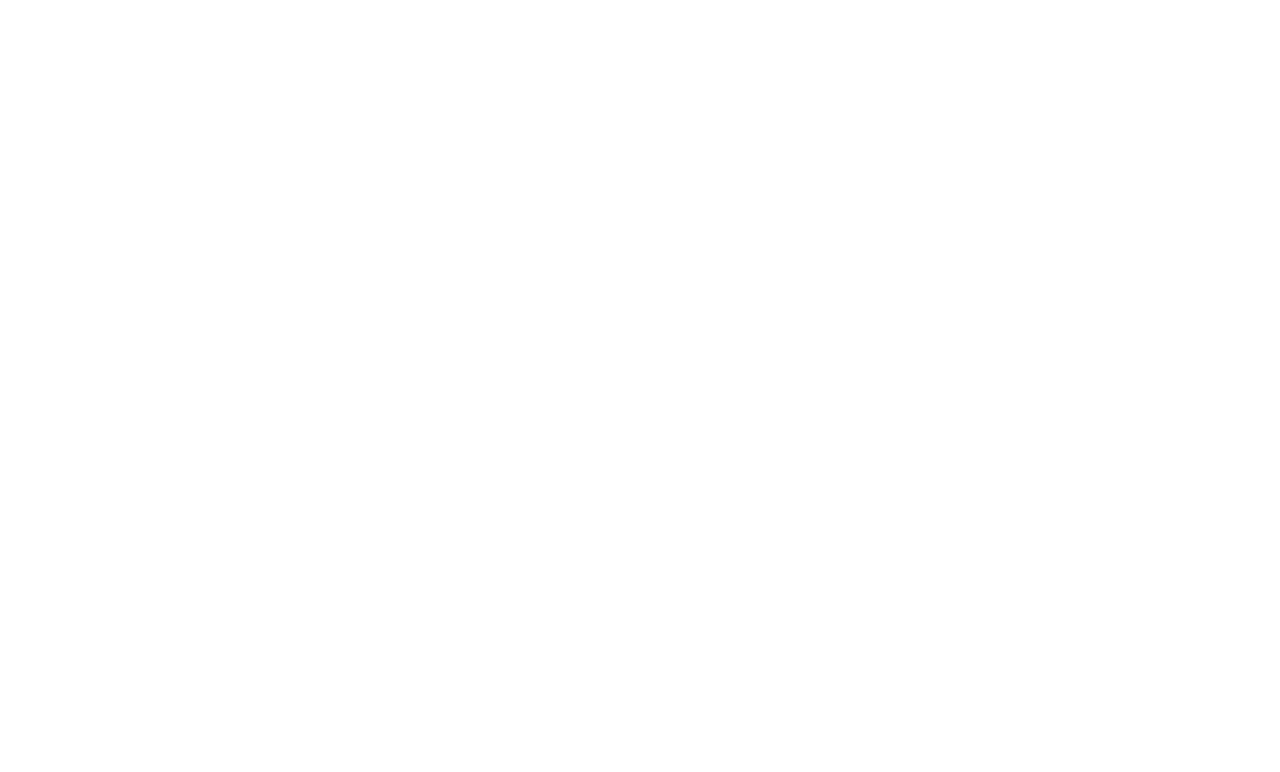
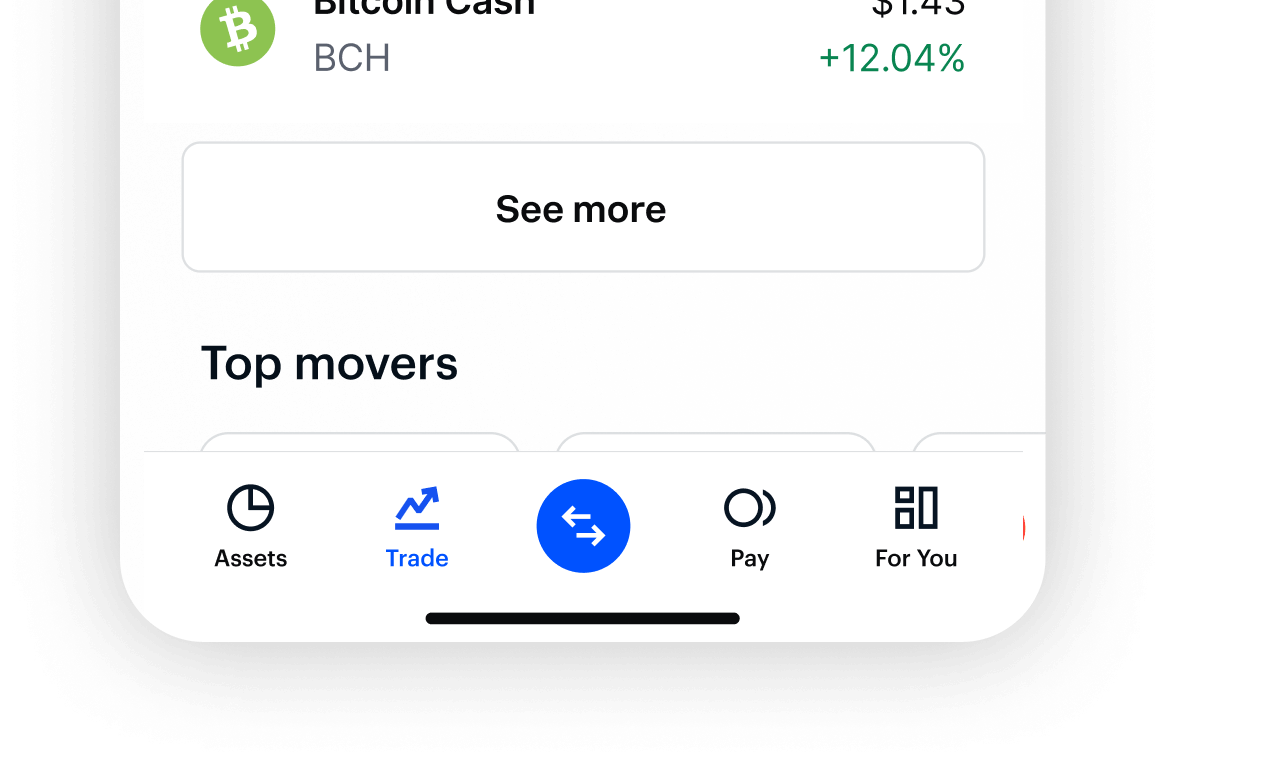
Before and after one commit to anastaok/crypto-react-api, a React (Create React App) app: page / in a window 1280 px wide. Shown: the part 2000-2772 px from the top of the page. Before the commit the page ends 800 px from the top, so only its background shows below. Built offline with nearby package versions, Linux system fonts and the light colour scheme; no server answers.

Commit message:
added signup

```diff
--- a/src/App.js
+++ b/src/App.js
@@ -1,6 +1,6 @@
 import React from "react";
 
-import { Featured, Hero, Navbar } from "./components";
+import { Featured, Hero, Navbar, Signup } from "./components";
 
 function App() {
   return (
@@ -8,6 +8,7 @@
       <Navbar />
       <Hero />
       <Featured />
+      <Signup />
     </div>
   );
 }
--- /dev/null
+++ b/src/components/Signup/Signup.jsx
@@ -0,0 +1,31 @@
+import React from "react";
+import "./SignupStyles.scss";
+
+import Phone from "../../assets/trade.png";
+
+const Signup = () => {
+  return (
+    <div className="signup">
+      <div className="container">
+        <div className="left">
+          <img src={Phone} alt="" />
+        </div>
+
+        <div className="right">
+          <h2>Earn passive income with crypto</h2>
+          <p>
+            Earn up to 12% annual rewards on 30+ digital assets. Simply hold
+            your assets in the app to automatically earn rewards at the end of
+            each month with no lockups and no limits
+          </p>
+          <div className="input-container">
+            <input type="email" placeholder="Enter your email" />
+            <button className="btn">Learn more</button>
+          </div>
+        </div>
+      </div>
+    </div>
+  );
+};
+
+export default Signup;
--- a/src/components/index.js
+++ b/src/components/index.js
@@ -1,3 +1,4 @@
 export { default as Navbar } from "./Navbar/Navbar";
 export { default as Hero } from "./Hero/Hero";
 export { default as Featured } from "./Featured/Featured";
+export { default as Signup } from "./Signup/Signup";
```
Also changed, not shown: src/components/Signup/SignupStyles.scss (added).
